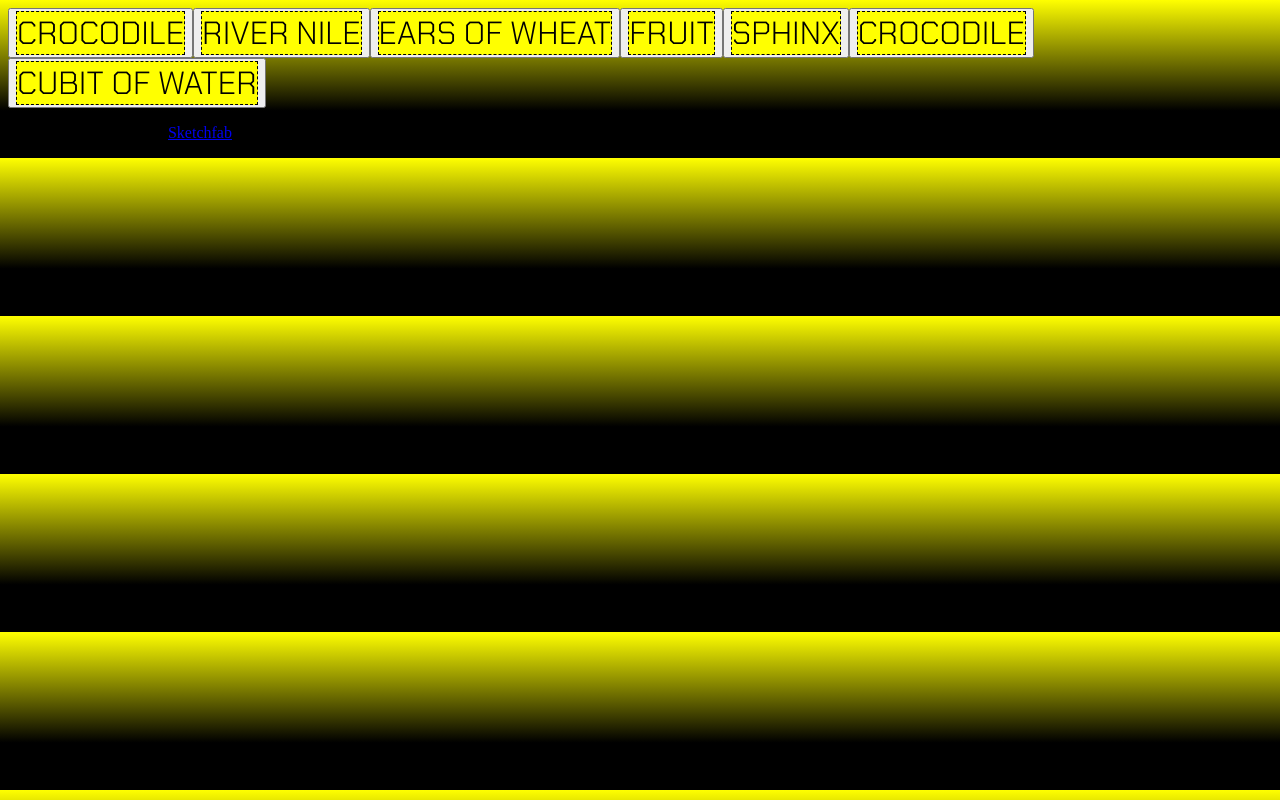
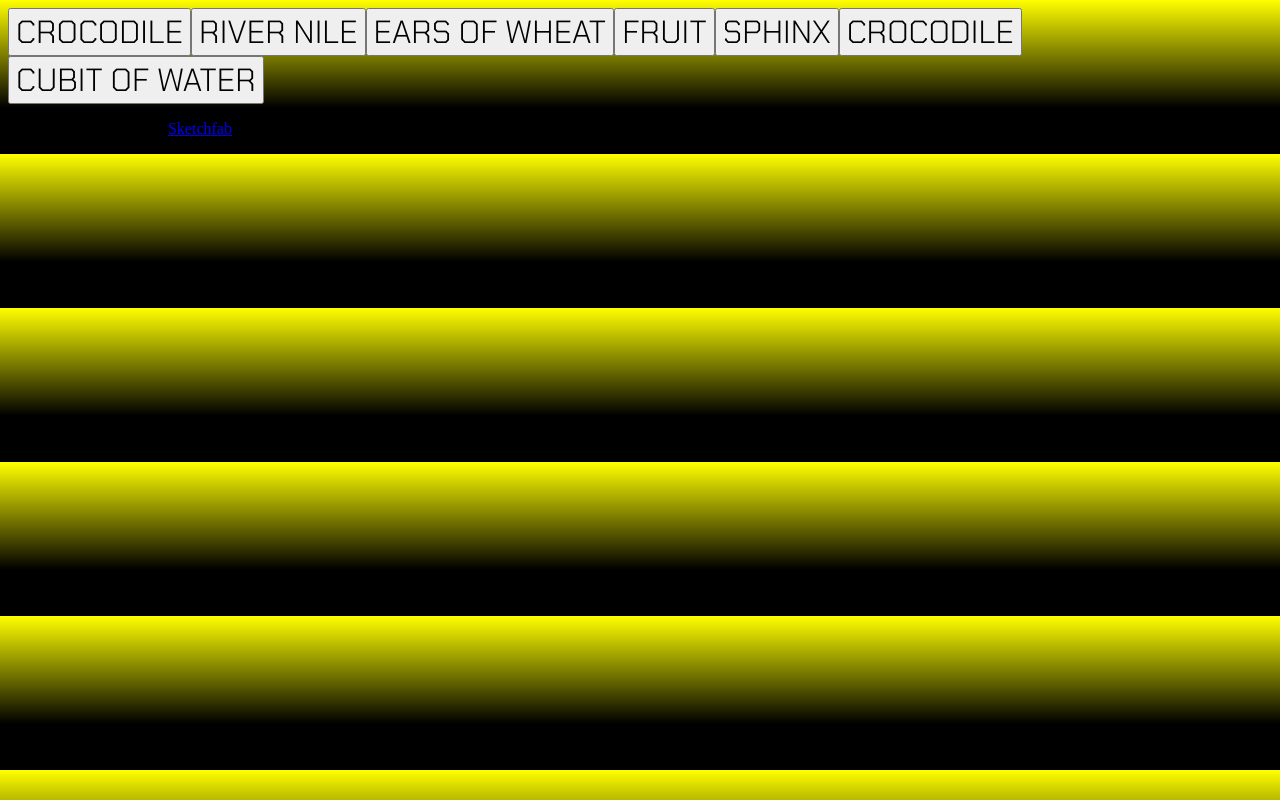
Before and after one commit to minneatairu/ar-hotspot, a plain HTML site: page index.html in a window 1280 px wide. Drawn offline with Linux system fonts and the light colour scheme; some packages are replaced by stand-ins of ours; a script that the page names is missing.

```diff
--- a/main.css
+++ b/main.css
@@ -3,7 +3,8 @@ model-viewer {
     height: 100vh; /* 100% of the viewport height */
 }
 
-div.HotspotAnnotation{    font-family: 'Chakra Petch', sans-serif;background: yellow;font-size: 2rem;border:1px dashed}
+div.HotspotAnnotation{    font-family: 'Chakra Petch', sans-serif;font-size: 2rem;}
 
 body {  background: linear-gradient(to bottom, yellow, black 70%);
 }
+button.hotspot{background: yellow;border:1px dashed}
```
